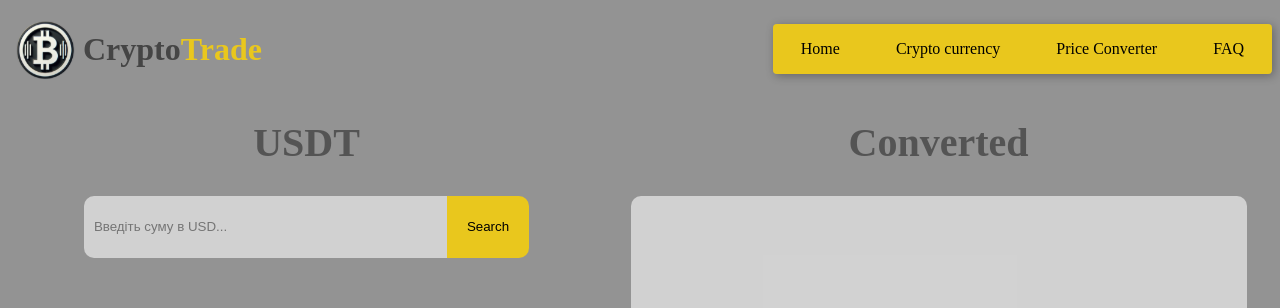
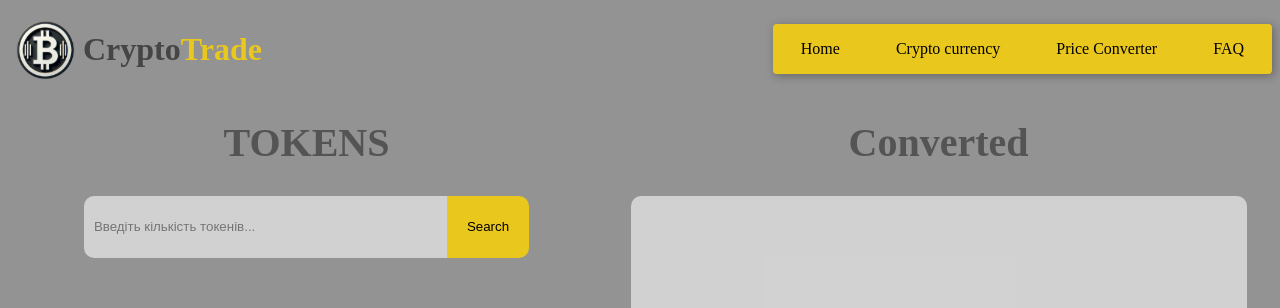
Before and after one commit to xxex1/Course_work_Group1_MIT21, a Vue app: page /price-converter in a window 1280 px wide. Shown: the top 308 px of the page. Built offline with nearby package versions, Linux system fonts and the light colour scheme.

Commit message:
small change of captions on two pages

```diff
--- a/src/components/CurrencyPage.vue
+++ b/src/components/CurrencyPage.vue
@@ -1,7 +1,7 @@
 <template>
   <div id="app">
     <header>
-      <h1>Crypto Trade</h1>
+      <h1>Currency info</h1>
     </header>
     <div class="search-bar">
       <input
--- a/src/components/PriceConverter.vue
+++ b/src/components/PriceConverter.vue
@@ -2,10 +2,10 @@
   <div class="container">
     <div class="container-block">
       <div class="container-block-left">
-        <h1 class="block-title">USDT</h1>
+        <h1 class="block-title">TOKENS</h1>
         <input
           type="text"
-          placeholder="Введіть суму в USD..."
+          placeholder="Введіть кількість токенів..."
           class="block-left-search"
           ref="searchInput"
         />
```
